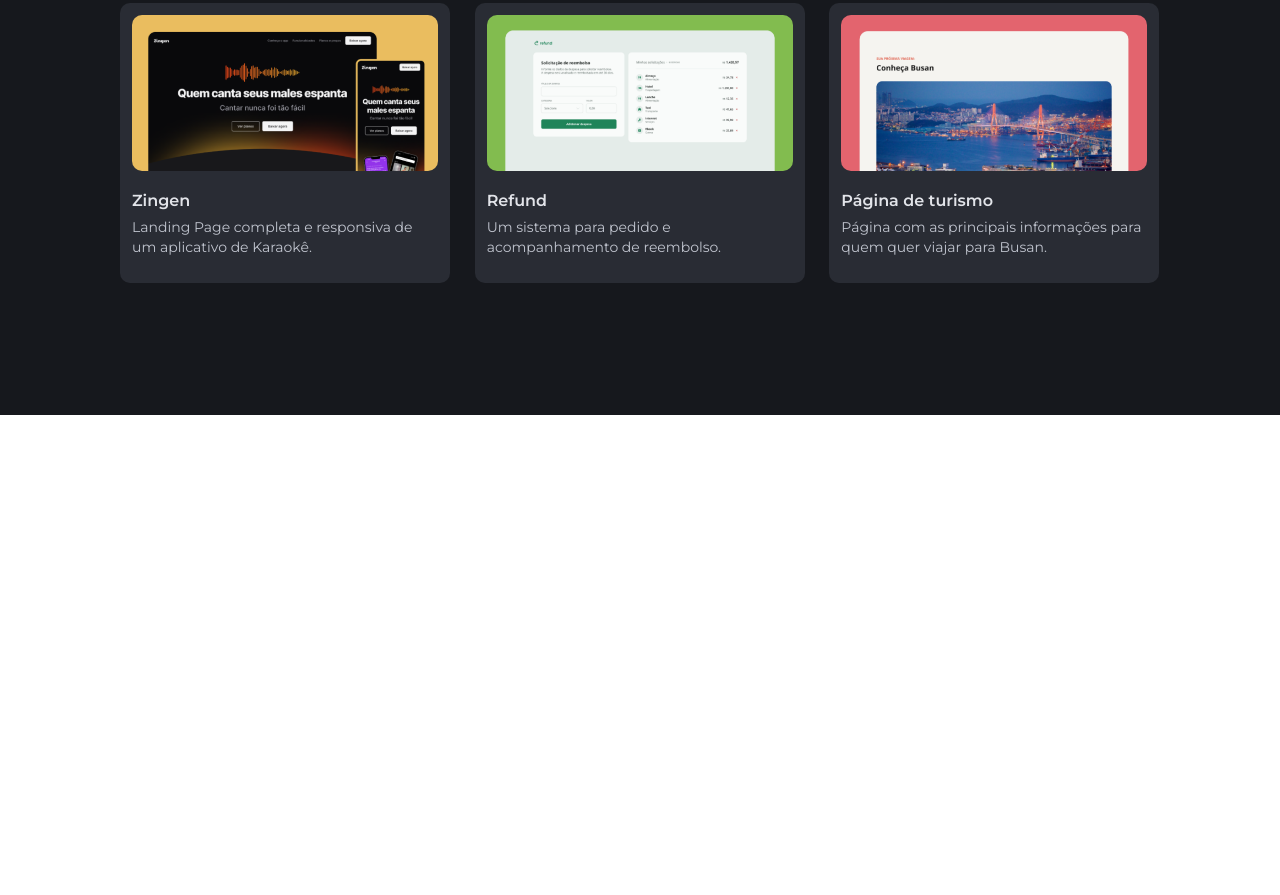
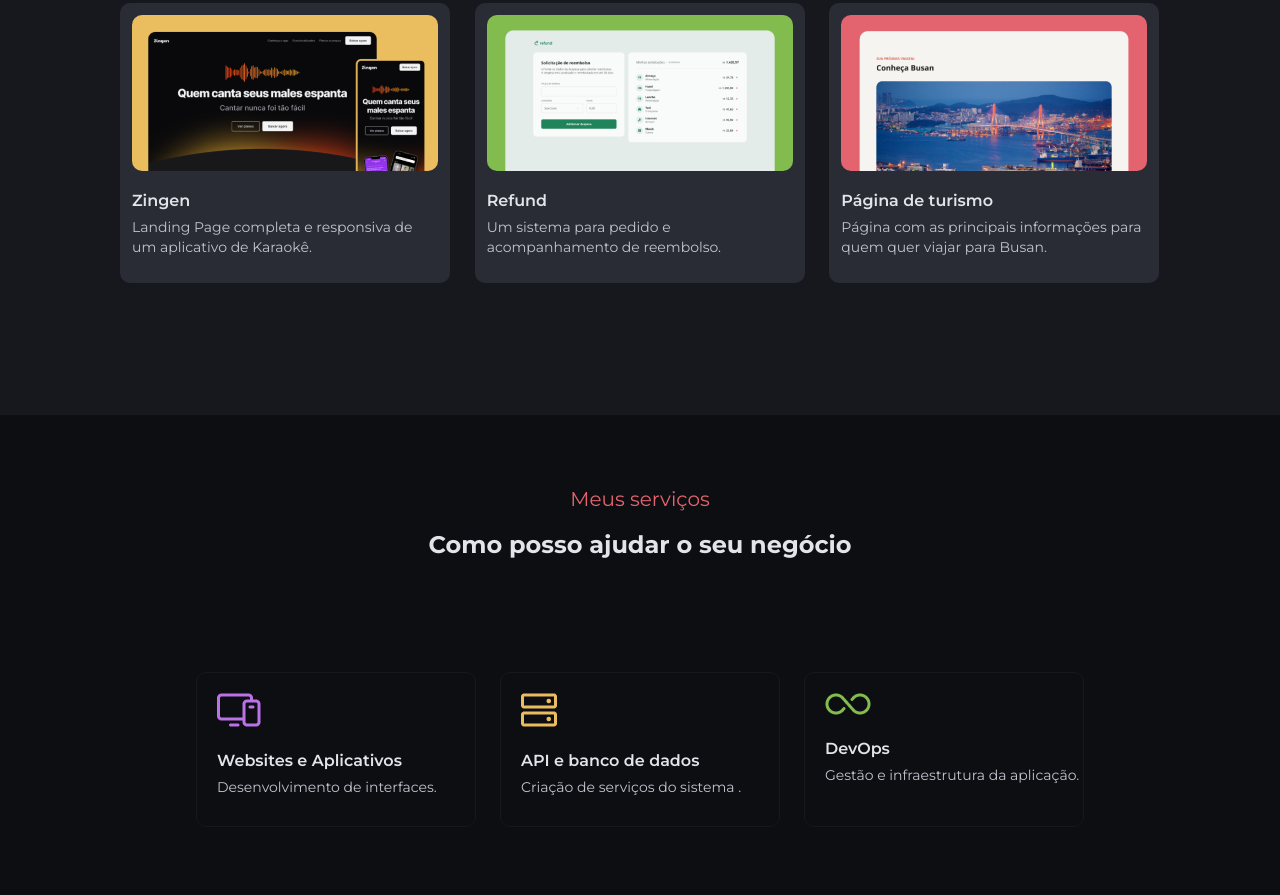
Before and after one commit to ana-bene/Portif-lio-Dev, a plain HTML site: page index.html in a window 1280 px wide. Shown: the part 1252-2147 px from the top of the page. Before the commit the page ends 1667 px from the top, so only its background shows below. Drawn offline with Linux system fonts and the light colour scheme.

Commit message:
work finished

```diff
--- a/index.html
+++ b/index.html
@@ -30,23 +30,23 @@
             </a>
              <a href="#">
                 <img src="assets/others/HTML.svg" alt="">
-                <span>GitHub</span>
+                <span>HTML</span>
             </a>
              <a href="#">
                 <img src="assets/others/CSS.svg" alt="">
-                <span>GitHub</span>
+                <span>CSS</span>
             </a>
              <a href="#">
                 <img src="assets/others/JavaScript.svg" alt="">
-                <span>GitHub</span>
+                <span>JavaScript</span>
             </a>
              <a href="#">
                 <img src="assets/others/React.svg" alt="">
-                <span>GitHub</span>
+                <span>React</span>
             </a>
              <a href="#">
                 <img src="assets/others/Node.js.svg" alt="">
-                <span>GitHub</span>
+                <span>Node.js</span>
             </a>
          </nav>
 
@@ -119,5 +119,42 @@
             </a>
         </main>
     </section>
+
+    <section id="work">
+      <div class="title">
+        <p class="subtitle red">Meus serviços</p>
+        <h2 class="title-md">Como posso ajudar o seu negócio</h2>
+      </div>
+      <div class="grid-2">
+        <figure class="card-2">
+               <div>
+                   <img src="assets/vectors/Vector.png" alt="">
+               </div>
+             <div class="texto">
+               <h1 class="title-sm">Websites e Aplicativos</h1>
+               <p class="mtext-sm">Desenvolvimento de interfaces.</p>
+             </div>
+            </figure>
+            <figure class="card-2">
+               <div>
+                   <img src="assets/vectors/Vector (1).png" alt="">
+               </div>
+             <div class="texto">
+               <h1 class="title-sm">API e banco de dados</h1>
+               <p class="mtext-sm">Criação de serviços do sistema .</p>
+             </div>
+            </figure>
+            <figure class="card-2">
+               <div>
+                   <img src="assets/vectors/Vector (2).png" alt="">
+               </div>
+             <div class="texto">
+               <h1 class="title-sm">DevOps</h1>
+               <p class="mtext-sm">Gestão e infraestrutura da aplicação.</p>
+             </div>
+            </figure>
+      </div>
+    </section>
+
 </body>
 </html>
--- a/styles/sections.css
+++ b/styles/sections.css
@@ -99,3 +99,26 @@ nav > a {
     gap: 8px;
     padding-top: 20px;
 }
+
+#work {
+    height: 480px;
+    background-color: var(--gray-600);
+}
+
+.grid-2 {
+    display: grid;
+    grid-template-columns: repeat(3, 280px);
+    align-content: center;
+    justify-content: center;
+    gap: 24px;
+    padding-top: 56px;
+}
+
+.card-2 {
+    width: 280px;
+    height: 155px;
+    border: solid 1px;
+    border-color: var(--gray-500);
+    border-radius: 10px;
+    padding: 20px;
+}
```
Also changed, not shown: assets/vectors/Vector (1).png (added), assets/vectors/Vector (2).png (added), assets/vectors/Vector.png (added).
